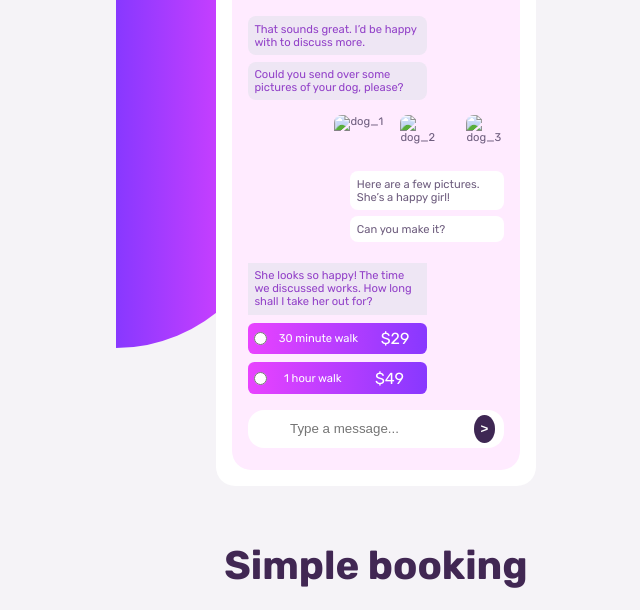
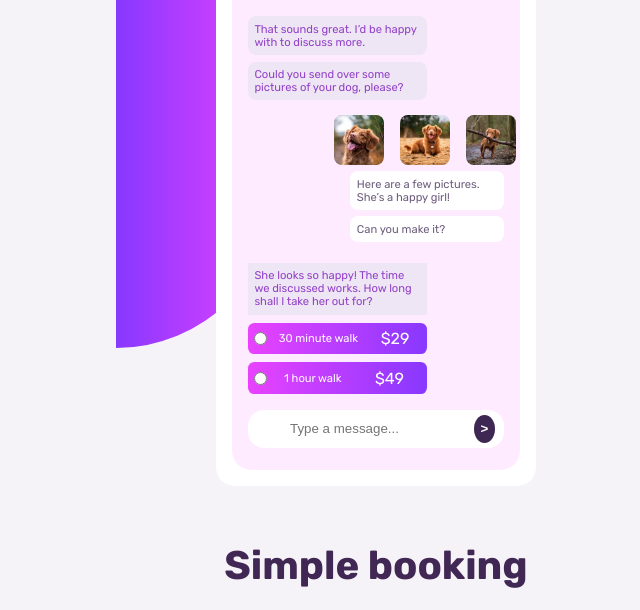
Before and after one commit to nayem567/chat-app-css-illustration-master, a plain HTML site: page index.html in a window 1280 px wide. Shown: the part 164-774 px from the top of the page, without its empty margins (264-904 px from the left). Drawn offline with Linux system fonts and the light colour scheme; the site is published under a folder, as on GitHub Pages, so addresses that start at the root find nothing.

Commit message:
Update index.html

```diff
--- a/index.html
+++ b/index.html
@@ -57,9 +57,9 @@
         <div class="chat_2_container">
           <div class="chat_2">
             <div class="chat_2_img">
-              <img src="/images/dog-image-1.jpg" width="50" height="50" alt="dog_1">
-              <img src="/images/dog-image-2.jpg" width="50" height="50" alt="dog_2">
-              <img src="/images/dog-image-3.jpg" width="50" height="50" alt="dog_3">
+              <img src="images/dog-image-1.jpg" width="50" height="50" alt="dog_1">
+              <img src="images/dog-image-2.jpg" width="50" height="50" alt="dog_2">
+              <img src="images/dog-image-3.jpg" width="50" height="50" alt="dog_3">
             </div>
             <p> Here are a few pictures. She’s a happy girl!</p>
             <p>Can you make it?</p>
```
